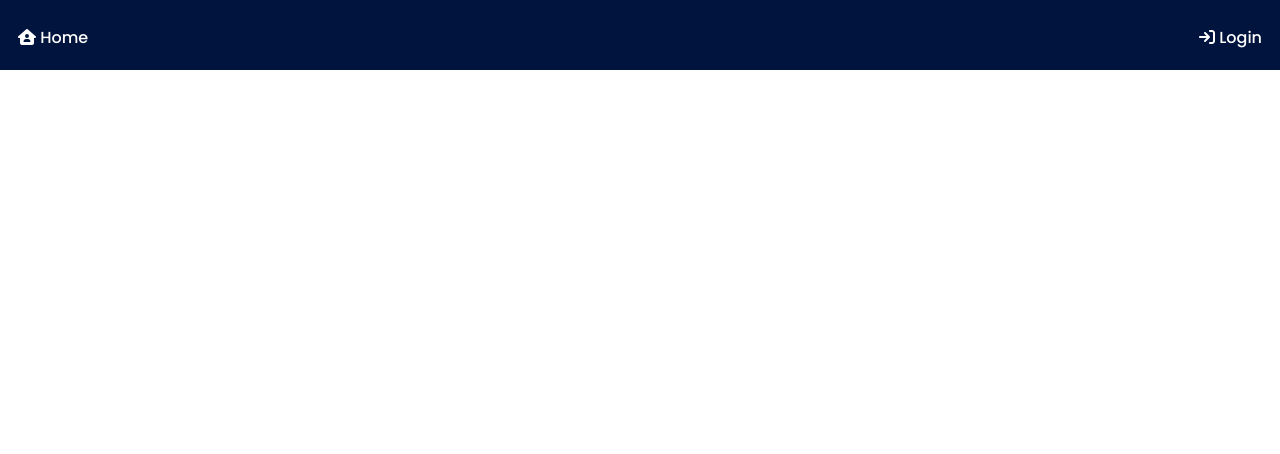
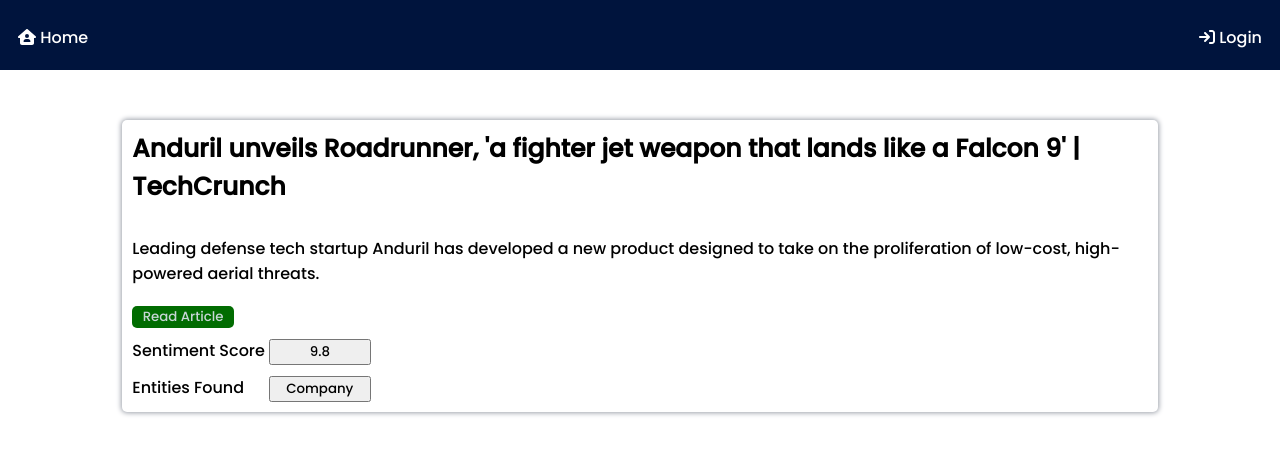
Before and after one commit to Investment-Analysis-Project/Invest-Analysis, a React (Create React App) app in the folder client/: page /analysis in a window 1280 px wide. Shown: the top 454 px of the page. Built offline with nearby package versions, Linux system fonts and the light colour scheme.

Commit message:
Sentiment

```diff
--- a/client/src/components/news/News.jsx
+++ b/client/src/components/news/News.jsx
@@ -5,18 +5,30 @@ import img from './img.jpg'
 import { ProjectsContext } from '../../contextapi.js/projectscontext';
 
 const News = () => {
-    const [news,setNews]=useState([]);
+    const [news,setNews]=useState([{
+        "source": {
+        "id": "techcrunch",
+        "name": "TechCrunch"
+        },
+        "author": "Aria Alamalhodaei",
+        "title": "Anduril unveils Roadrunner, 'a fighter jet weapon that lands like a Falcon 9' | TechCrunch",
+        "description": "Leading defense tech startup Anduril has developed a new product designed to take on the proliferation of low-cost, high-powered aerial threats. The",
+        "url": "https://techcrunch.com/2023/11/30/anduril-unveils-roadrunner-a-fighter-jet-weapon-that-lands-like-a-falcon-9/",
+        "urlToImage": "https://techcrunch.com/wp-content/uploads/2023/11/2023_RR_Landing.jpg?resize=1200,675",
+        "publishedAt": "2023-12-02T00:20:10Z",
+        "content": "Leading defense tech startup Anduril has developed a new product designed to take on the proliferation of low-cost, high-powered aerial threats.\r\nThe product is called Roadrunner, a modular, twin-jet… [+2596 chars]"
+        }]);
 
     const {news_title,setNewtitle,news_desc,setNewsdesc,news_url,setNewsurl}=useContext(ProjectsContext);
 
     useEffect(()=>{
         const fetchData =async()=>{
         try{
-            const response = await fetch(`https://newsapi.org/v2/everything?&domains=investing.com,cnbc.com,bloomberg.com&language=en&sortBy=relevancy&apiKey=dd4dcc554dd94d61820961820e342242`)
-            const data = await response.json();
-            const articles = data.articles;
-            setNews(articles);
-            console.log(articles)
+            //const response = await fetch(`https://newsapi.org/v2/everything?q=finance&domains=investing.com,cnbc.com,bloomberg.com&language=en&sortBy=relevancy&apiKey=afcd39b2d9c546cc9293d168cee038e7`)
+            //const data = await response.json();
+            //const articles = data.articles;
+            //setNews(articles);
+            //console.log(articles)
         }catch(err){
             console.log(err)
         }
--- a/client/src/pages/analysis/Analysis.jsx
+++ b/client/src/pages/analysis/Analysis.jsx
@@ -1,17 +1,32 @@
-import React from 'react';
+import React, { useState } from 'react';
 import { useContext } from 'react';
+import { useNavigate } from 'react-router-dom';
 import './analysis.css';
 import Navbar from '../../components/navbar/Navbar';
 import { ProjectsContext } from '../../contextapi.js/projectscontext';
 
 const Analysis = () => {
+    const navigate = useNavigate();
+
+    const [sentiment,setSentiment]=useState(9.12);
+    const [entity,setentity]=useState(["Company,Location"]);
+
     const {news_title,news_desc,news_url}=useContext(ProjectsContext);
+
     return(
         <>
             <Navbar/>
-            <h1>{news_title}</h1>
-            <h1>{news_desc}</h1>
-            <h1>{news_url}</h1>
+            <div className='analysispage'>
+                <div className='analysiscontainer'>
+                    <div className='analysiscontent'>
+                        <span className='analysistitle'>Anduril unveils Roadrunner, 'a fighter jet weapon that lands like a Falcon 9' | TechCrunch</span>
+                        <span className='analysisdesc'>Leading defense tech startup Anduril has developed a new product designed to take on the proliferation of low-cost, high-powered aerial threats.</span>
+                        <button className='analysisurl' onClick={()=>window.open(`https://techcrunch.com/2023/11/30/anduril-unveils-roadrunner-a-fighter-jet-weapon-that-lands-like-a-falcon-9/`)}>Read Article</button>
+                        <span className='analysisdesc'>Sentiment Score <button className='analysisscore'>9.8</button></span>
+                        <span className='analysisdesc'>Entities Found &nbsp;&nbsp;&nbsp;&nbsp;&nbsp;<button className='analysisscore'>Company</button></span>
+                    </div>
+                </div>
+            </div>
         </>
     )
 }
--- a/client/src/pages/analysis/analysis.css
+++ b/client/src/pages/analysis/analysis.css
@@ -0,0 +1,54 @@
+.analysispage{
+    display: flex;
+    flex-direction: column;
+    align-items: center;
+    margin-top: 50px;
+}
+
+.analysiscontainer{
+    display: flex;
+    flex-direction: column;
+    align-items: center;
+    justify-content: center;
+
+}
+
+.analysiscontent{
+    width: 85%;
+    box-shadow: 0px 0px 5px 1px  #9da2ab;
+    border-radius: 5px;
+    display: flex;
+    flex-direction: column;
+    background-color:rgb(255, 255, 255);
+    padding: 10px;
+    gap:10px;
+}
+
+.analysistitle{
+    font-size: 25px;
+    font-weight: 600;
+    margin-bottom: 20px;
+}
+
+.analysisdesc{
+
+}
+
+.analysisurl{
+    margin-top: 10px;
+    width: 10%;
+    background: rgb(1, 108, 1);
+    color: rgb(199, 214, 214);
+    border: 0px;
+    border-radius: 5px;
+    cursor: pointer;
+}
+
+.analaysisresult{
+    box-shadow: 0px 0px 5px 1px  #9da2ab;
+    border: 2px solid red;
+}
+
+.analysisscore{
+    width:10%;
+}
```
